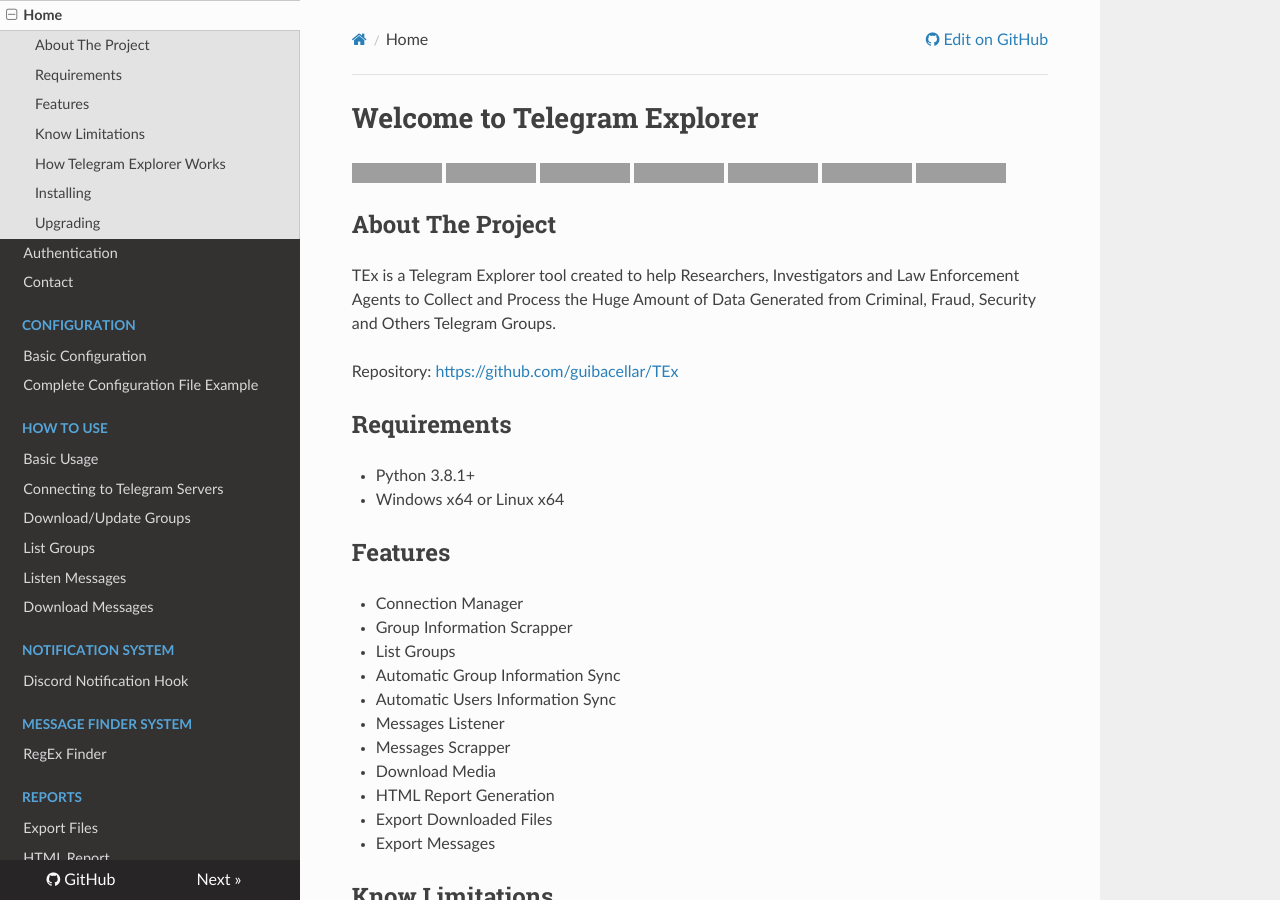
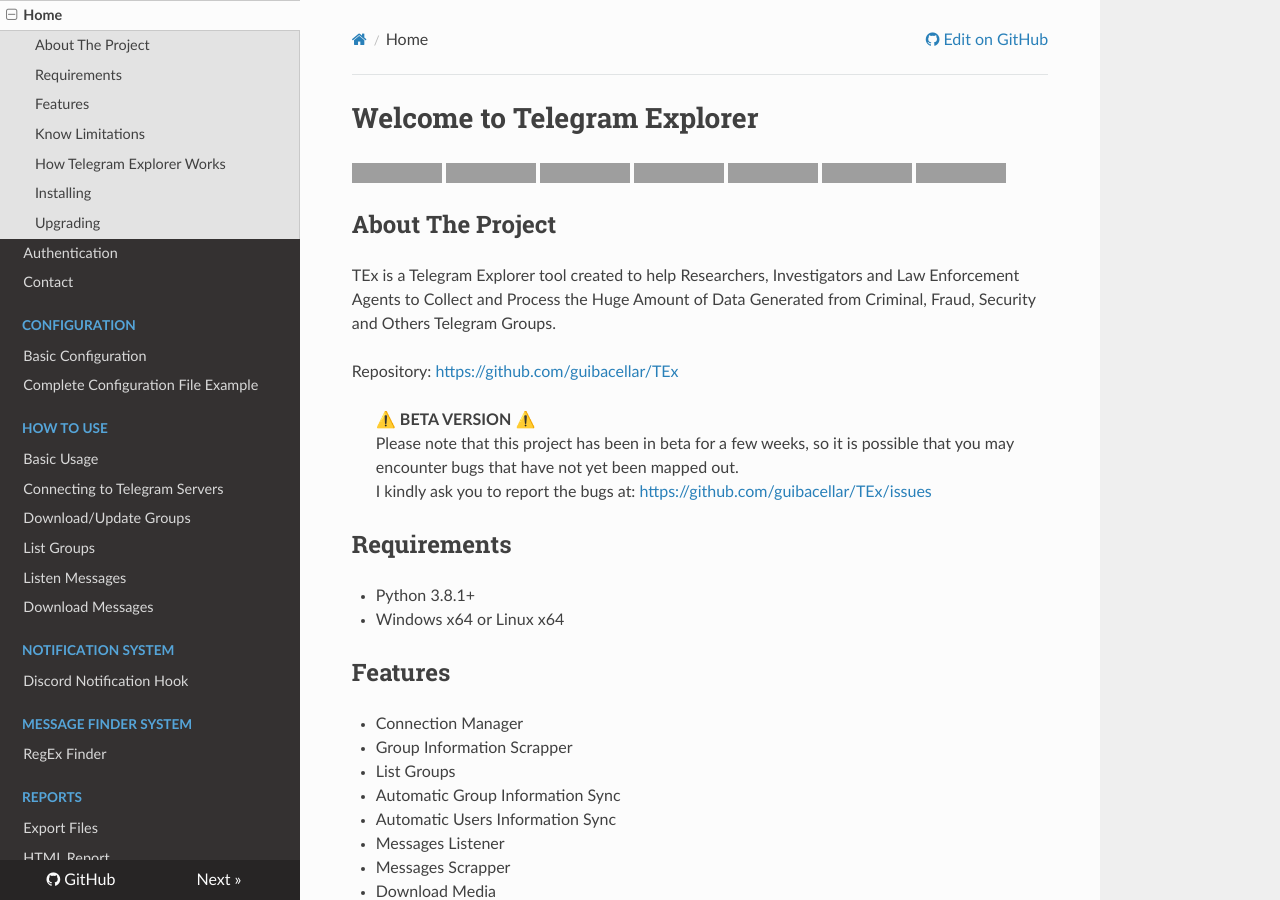
Before and after one commit to guibacellar/TEx, an MkDocs documentation site: the page built from docs/index.md, in a window 1280 px wide and 900 px high, cut to the strip 0-900 px from the top of the window. Built offline with MkDocs 1.6.1, drawn with Linux system fonts in a browser that asks for light colours; nearby versions of some CDN libraries; grey boxes are pictures that could not be loaded.

Commit message:
Changing Documentation to add a Beta Notice
Signed-off-by: Guilherme Bacellar Moralez <guibacellar@gmail.com>

```diff
--- a/docs/index.md
+++ b/docs/index.md
@@ -14,6 +14,10 @@
 TEx is a Telegram Explorer tool created to help Researchers, Investigators and Law Enforcement Agents to Collect and Process the Huge Amount of Data Generated from Criminal, Fraud, Security and Others Telegram Groups.
 
 Repository: [https://github.com/guibacellar/TEx](https://github.com/guibacellar/TEx)
+
+> ⚠️ **BETA VERSION** ⚠️
+> <br/> Please note that this project has been in beta for a few weeks, so it is possible that you may encounter bugs that have not yet been mapped out.
+> <br/> I kindly ask you to report the bugs at: [https://github.com/guibacellar/TEx/issues](https://github.com/guibacellar/TEx/issues)
 
 <!-- REQUIREMENTS -->
 ## Requirements
```
Also changed, not shown: README.md (+4 -0 lines).
